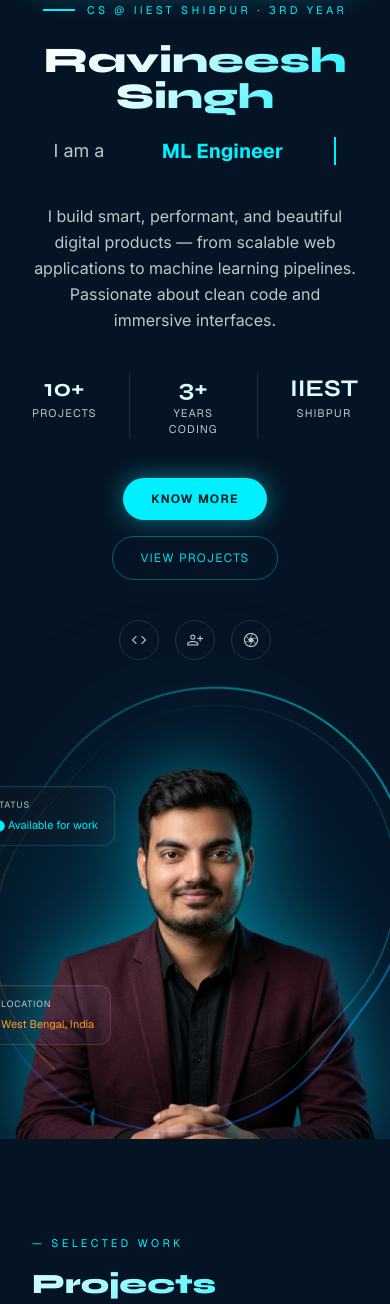
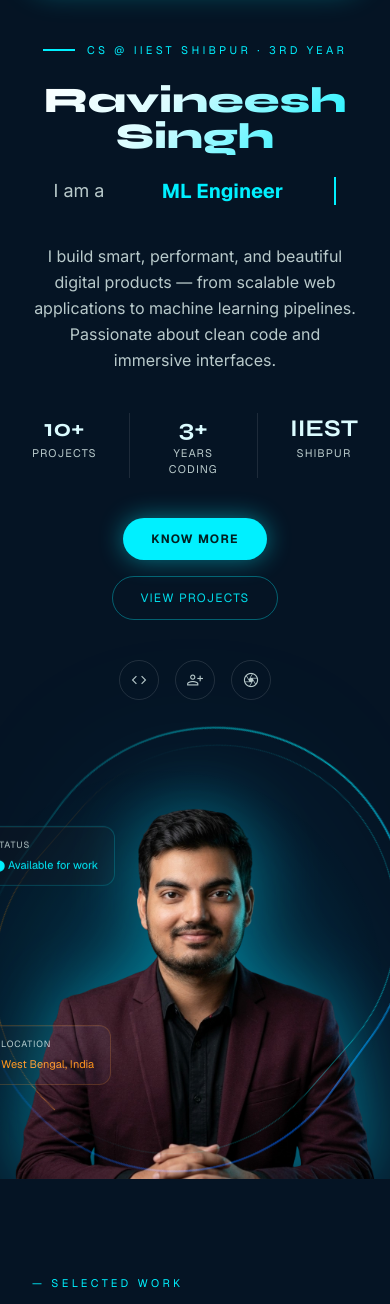
Before and after one commit to Ravineesh2005/Portfolio, a Flask app: template templates/index.html in a window 390 px wide. Shown: the part 98-1402 px from the top of the page. Run offline with Flask 3, Linux system fonts and the light colour scheme; the template is opened without the code that fills it, so the values that code supplies are empty; some libraries are stand-ins or nearby versions.

Commit message:
UI: Fix mobile navbar overlapping with home page content

```diff
--- a/static/css/index.css
+++ b/static/css/index.css
@@ -26,7 +26,7 @@
                 flex-direction: column !important;
                 height: auto !important;
                 min-height: 100vh !important;
-                padding-top: 100px !important;
+                padding-top: 140px !important;
                 overflow-y: visible !important;
             }
             #hero-left {
```
